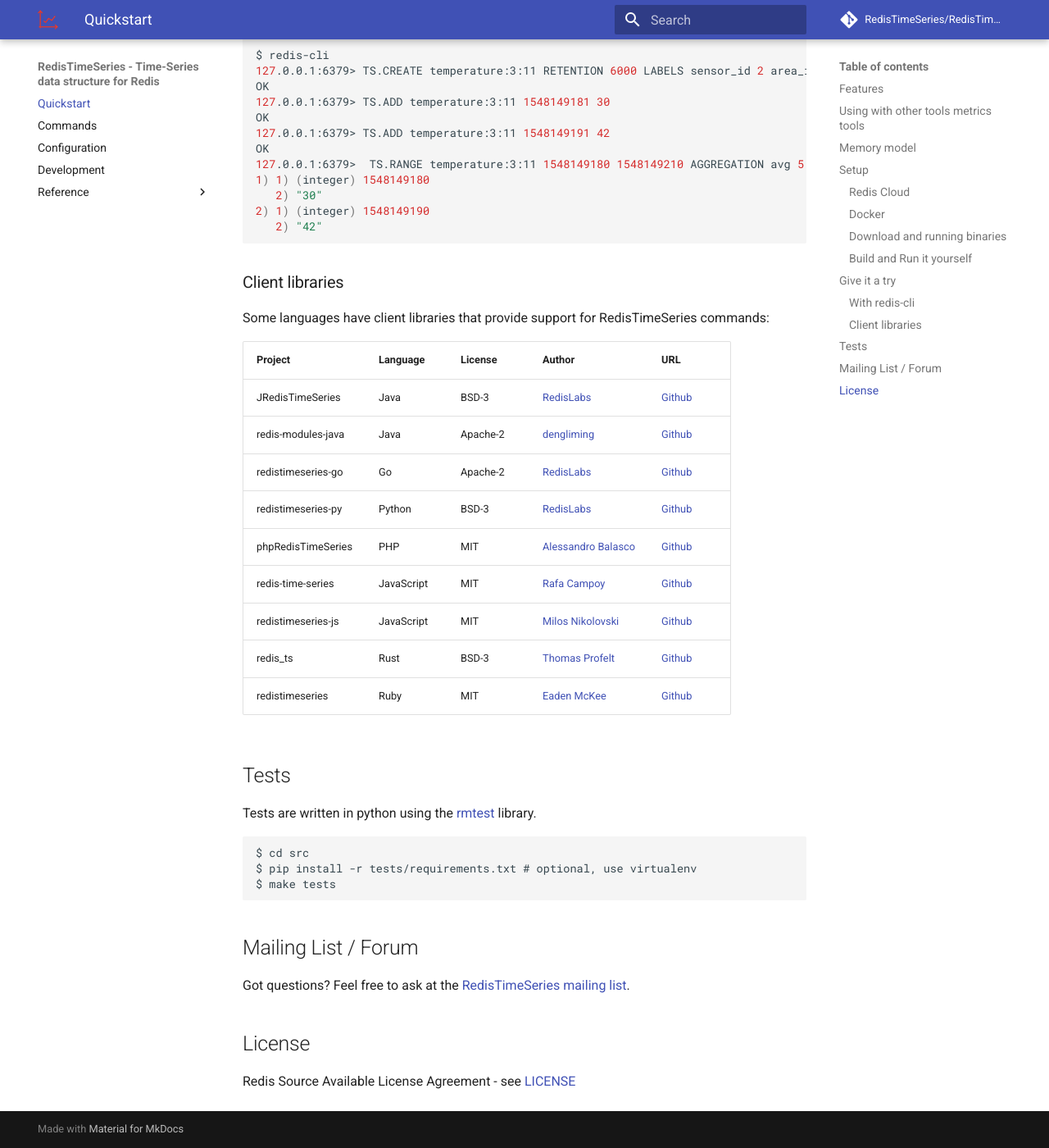
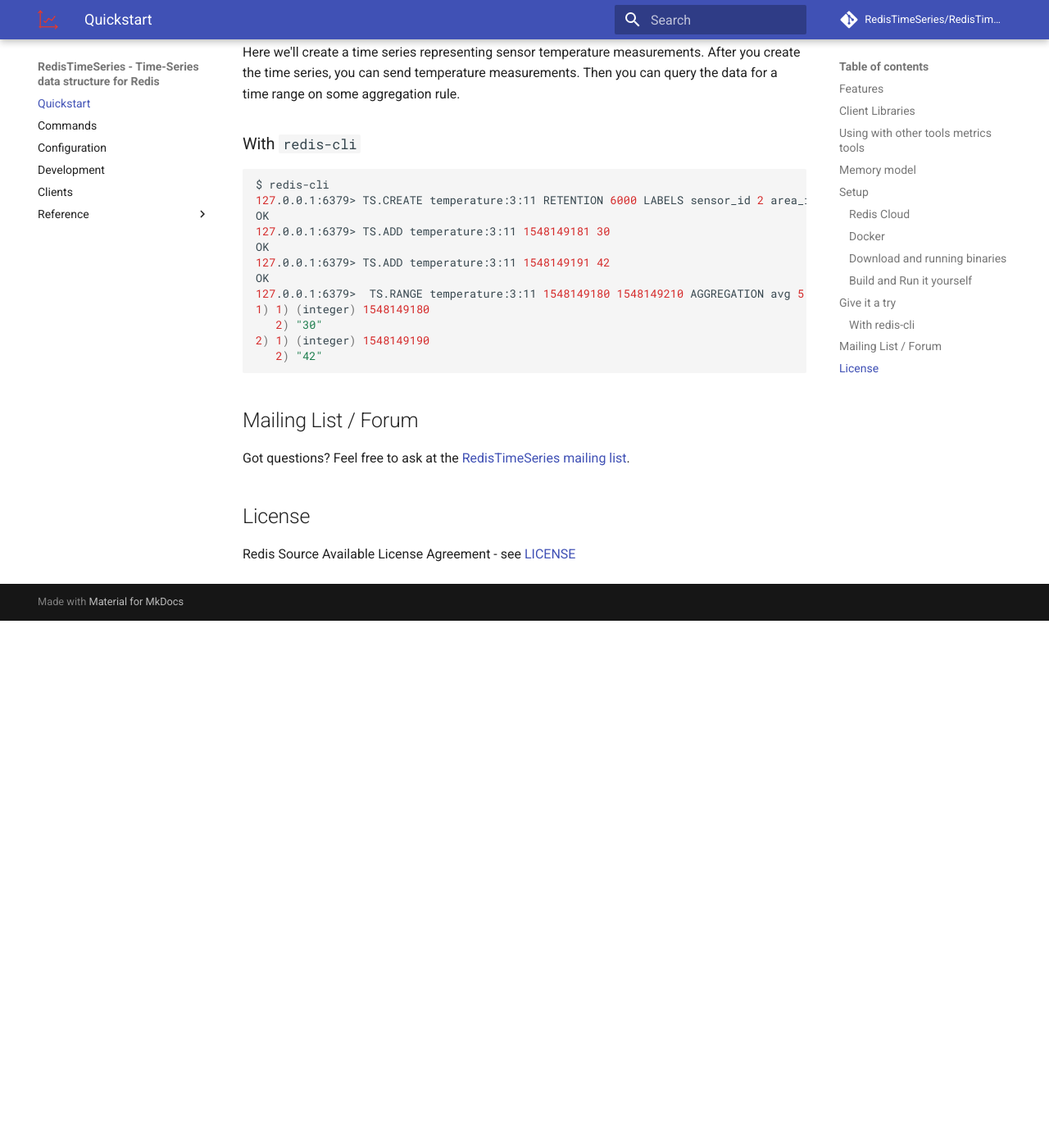
Before and after one commit to RedisTimeSeries/RedisTimeSeries, an MkDocs documentation site: the page built from docs/index.md, in a window 1280 px wide and 1400 px high, scrolled down 3266 px. Shown: the whole window at 82% size. Built offline with MkDocs 1.6.1 and Material for MkDocs 9.7.7, drawn with Linux system fonts in a browser that asks for light colours; comment, search, counter and statistics services are not loaded; after the commit the page ends 4023 px from its top, so only the background shows below that; some of the changed text lies outside the part shown.

Commit message:
Create separate client libraries page on the documentation (#554)
* [add] Create separate client libraries page

* [fix] Fixed clients description per PR review. Added Rust client to the client libraries index.md reference

````diff
--- a/docs/index.md
+++ b/docs/index.md
@@ -15,6 +15,13 @@
 - Configurable maximum retention period
 - Downsampling/Compaction - automatically updated aggregated timeseries
 - Secondary index - each time series has labels (field value pairs) which will allows to query by labels
+
+
+## Client Libraries
+
+Official and community client libraries in Python, Java, JavaScript, Ruby, Go, C#, Rust, and PHP.
+
+See the [Clients page](clients.md) for the full list.
 
 ## Using with other tools metrics tools
 In the [RedisTimeSeries](https://github.com/RedisTimeSeries) organization you can
@@ -135,30 +142,6 @@
    2) "42"
 ```
 
-### Client libraries
-
-Some languages have client libraries that provide support for RedisTimeSeries commands:
-
-| Project | Language | License | Author | URL |
-| ------- | -------- | ------- | ------ | --- |
-| JRedisTimeSeries | Java | BSD-3 | [RedisLabs](https://redislabs.com/) | [Github](https://github.com/RedisTimeSeries/JRedisTimeSeries/) |
-| redis-modules-java | Java | Apache-2 | [dengliming](https://github.com/dengliming) | [Github](https://github.com/dengliming/redis-modules-java) |
-| redistimeseries-go | Go | Apache-2 | [RedisLabs](https://redislabs.com/) | [Github](https://github.com/RedisTimeSeries/redistimeseries-go) |
-| redistimeseries-py | Python | BSD-3 | [RedisLabs](https://redislabs.com/) | [Github](https://github.com/RedisTimeSeries/redistimeseries-py) |
-| phpRedisTimeSeries | PHP | MIT | [Alessandro Balasco](https://github.com/palicao) | [Github](https://github.com/palicao/phpRedisTimeSeries) |
-| redis-time-series | JavaScript | MIT | [Rafa Campoy](https://github.com/averias) | [Github](https://github.com/averias/redis-time-series) |
-| redistimeseries-js | JavaScript | MIT | [Milos Nikolovski](https://github.com/nikolovskimilos) | [Github](https://github.com/nikolovskimilos/redistimeseries-js) |
-| redis_ts | Rust | BSD-3 | [Thomas Profelt](https://github.com/tompro) | [Github](https://github.com/tompro/redis_ts) |
-| redistimeseries | Ruby | MIT | [Eaden McKee](https://github.com/eadz) | [Github](https://github.com/eadz/redistimeseries) |
-
-## Tests
-
-Tests are written in python using the [rmtest](https://github.com/RedisLabs/rmtest) library.
-```
-$ cd src
-$ pip install -r tests/requirements.txt # optional, use virtualenv
-$ make tests
-```
 
 ## Mailing List / Forum
 
--- a/mkdocs.yml
+++ b/mkdocs.yml
@@ -31,6 +31,7 @@
   - 'Commands': commands.md
   - 'Configuration': configuration.md
   - 'Development': development.md
+  - 'Clients': clients.md
   - Reference:
     - 'Out-of-order/backfilled ingestion performance considerations': 'out-of-order_performance_considerations.md'
 
````
Also changed, not shown: docs/clients.md (added, +21 -0 lines).
